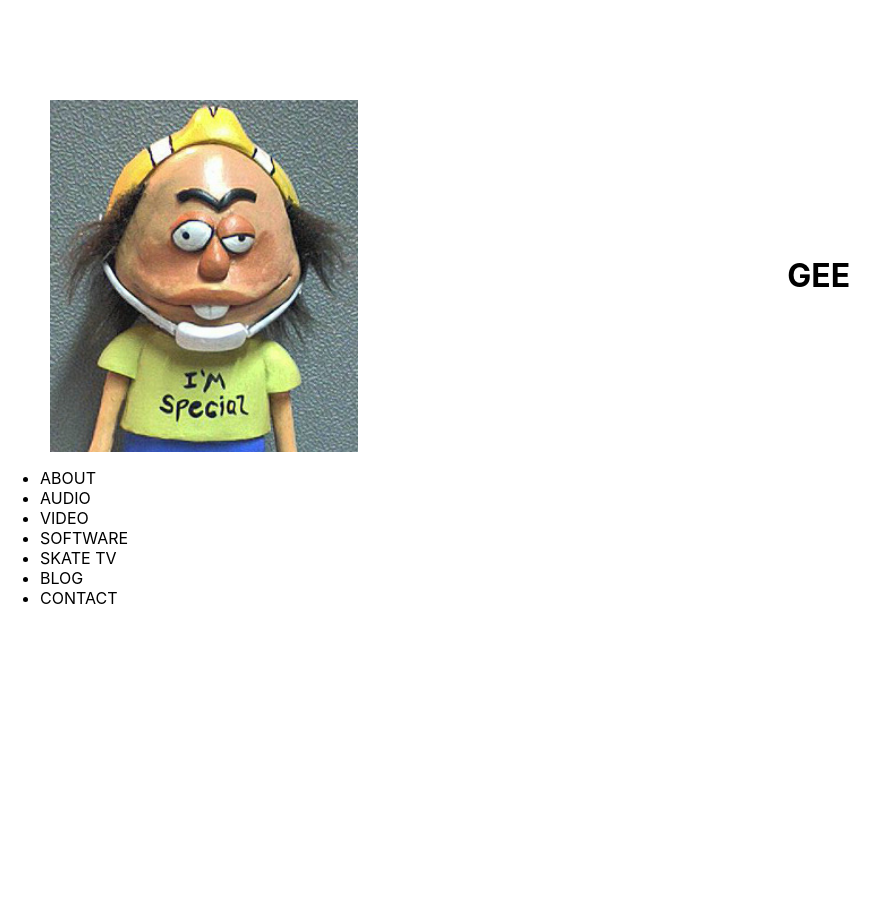
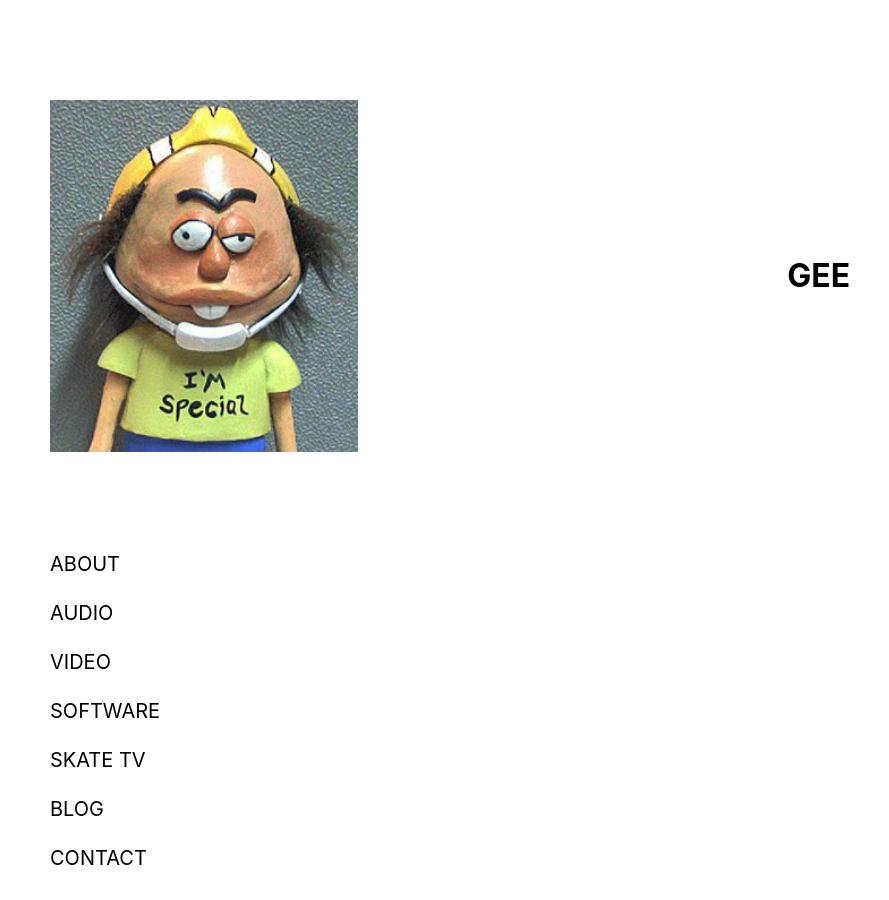
Before and after one commit to GRAINnoir/gee, a React (Create React App) app: page / in a window 1280 px wide. Shown: the whole page, without its empty margins (0-889 px from the left). Built offline with nearby package versions, Linux system fonts and the light colour scheme.

Commit message:
added link to ListItem

```diff
--- a/src/Components/NavList.js
+++ b/src/Components/NavList.js
@@ -3,7 +3,7 @@ import './styles/NavList.css';
 
 function ListItem(props) {
     return (
-        <li>{props.name}</li>
+        <li className="ListItem"><a href="#">{props.name}</a></li>
     )
 }
 
--- a/src/Components/styles/NavList.css
+++ b/src/Components/styles/NavList.css
@@ -0,0 +1,22 @@
+.NavList {
+    list-style-type: none;
+    padding: 0;
+    margin: 0;
+    margin-left: 50px;
+    margin-top: 100px;
+    float: left;
+}
+
+.ListItem {
+    margin-bottom: 25px;
+}
+
+.ListItem a {
+    text-decoration: none;
+    font-size: 20px;
+    color: #000;
+}
+
+.ListItem a:hover {
+    color: #aaa;
+}
```
